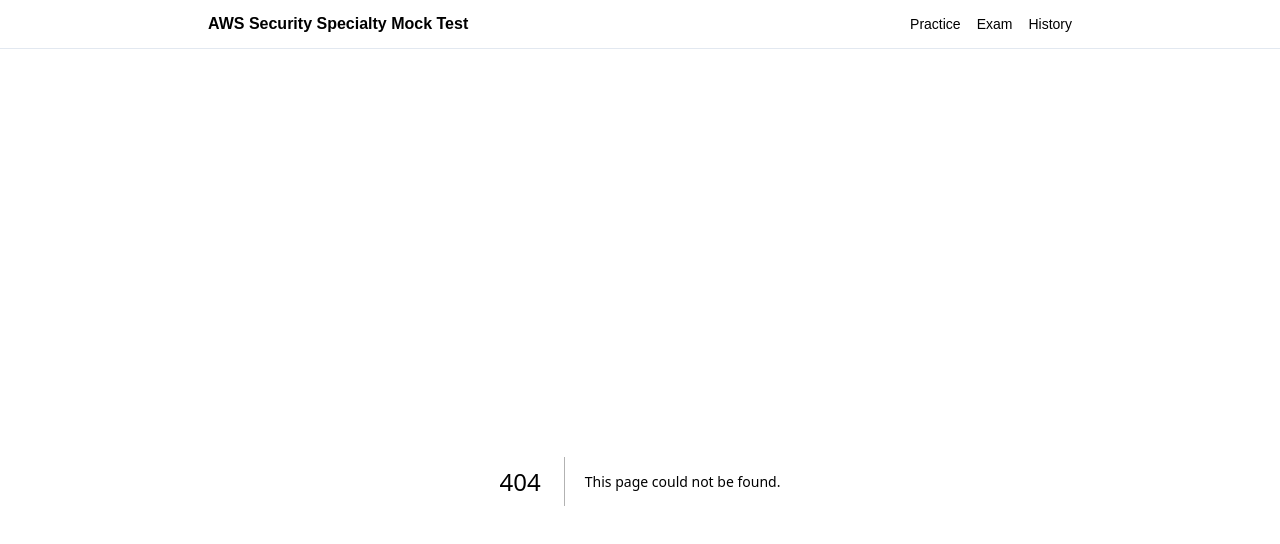
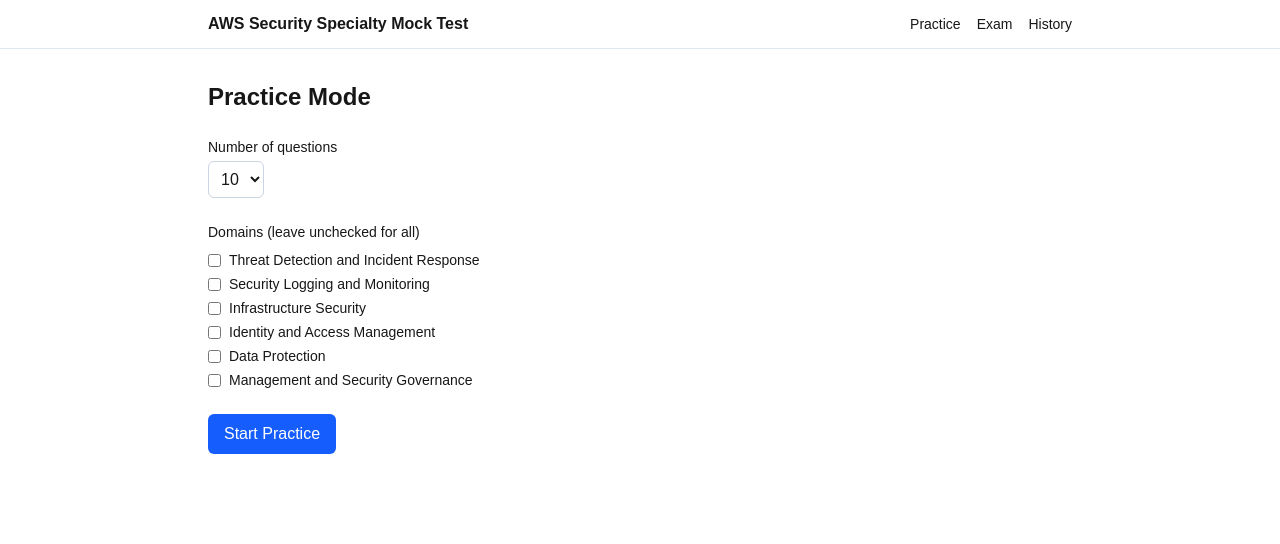
Before and after one commit to modeler2014/aws-scs-mock-test, a Next.js app: page /practice in a window 1280 px wide. Before the commit this address had no page. Shown: the top 544 px of the page. Built offline with nearby package versions, Linux system fonts and the light colour scheme.

Commit message:
feat: add practice mode page with setup, instant feedback, and domain filter

```diff
--- /dev/null
+++ b/src/app/practice/page.tsx
@@ -0,0 +1,137 @@
+'use client'
+
+import { useState } from 'react'
+import { useRouter } from 'next/navigation'
+import { questions as questionBank } from '@/data/questions'
+import { pickRandom, filterByDomains } from '@/lib/shuffle'
+import { isAnswerCorrect, scoreAttempt } from '@/lib/scoring'
+import { saveAttempt } from '@/lib/history'
+import { setCurrentAttempt } from '@/lib/currentAttempt'
+import { useQuizAnswers } from '@/lib/useQuizAnswers'
+import { QuestionCard } from '@/components/QuestionCard'
+import { DOMAINS, type Question } from '@/types/quiz'
+
+const QUESTION_COUNT_OPTIONS = [10, 20, 30, 65]
+
+export default function PracticePage() {
+  const router = useRouter()
+  const [stage, setStage] = useState<'setup' | 'quiz'>('setup')
+  const [questionCount, setQuestionCount] = useState(10)
+  const [selectedDomains, setSelectedDomains] = useState<string[]>([])
+  const [practiceQuestions, setPracticeQuestions] = useState<Question[]>([])
+  const [currentIndex, setCurrentIndex] = useState(0)
+  const [checked, setChecked] = useState(false)
+  const { answers, setAnswer } = useQuizAnswers()
+
+  function toggleDomain(domain: string) {
+    setSelectedDomains((prev) =>
+      prev.includes(domain) ? prev.filter((d) => d !== domain) : [...prev, domain]
+    )
+  }
+
+  function startPractice() {
+    const pool = filterByDomains(questionBank, selectedDomains)
+    setPracticeQuestions(pickRandom(pool, questionCount))
+    setCurrentIndex(0)
+    setChecked(false)
+    setStage('quiz')
+  }
+
+  function finishPractice() {
+    const result = scoreAttempt(practiceQuestions, answers, 'practice')
+    saveAttempt(result)
+    setCurrentAttempt(result)
+    router.push('/results')
+  }
+
+  function handleNext() {
+    if (currentIndex === practiceQuestions.length - 1) {
+      finishPractice()
+      return
+    }
+    setCurrentIndex((i) => i + 1)
+    setChecked(false)
+  }
+
+  if (stage === 'setup') {
+    return (
+      <div className="max-w-md space-y-6">
+        <h1 className="text-2xl font-bold">Practice Mode</h1>
+        <div>
+          <label className="block text-sm font-medium">Number of questions</label>
+          <select
+            className="mt-1 rounded-md border border-slate-300 p-2"
+            value={questionCount}
+            onChange={(e) => setQuestionCount(Number(e.target.value))}
+          >
+            {QUESTION_COUNT_OPTIONS.map((count) => (
+              <option key={count} value={count}>
+                {count}
+              </option>
+            ))}
+          </select>
+        </div>
+        <div>
+          <p className="text-sm font-medium">Domains (leave unchecked for all)</p>
+          <div className="mt-2 space-y-1">
+            {DOMAINS.map((domain) => (
+              <label key={domain} className="flex items-center gap-2 text-sm">
+                <input
+                  type="checkbox"
+                  checked={selectedDomains.includes(domain)}
+                  onChange={() => toggleDomain(domain)}
+                />
+                {domain}
+              </label>
+            ))}
+          </div>
+        </div>
+        <button
+          type="button"
+          onClick={startPractice}
+          className="rounded-md bg-blue-600 px-4 py-2 text-white"
+        >
+          Start Practice
+        </button>
+      </div>
+    )
+  }
+
+  const question = practiceQuestions[currentIndex]
+  const selectedIds = answers[question.id] ?? []
+  const feedback = checked ? { correct: isAnswerCorrect(question, selectedIds) } : null
+
+  return (
+    <div className="space-y-4">
+      <QuestionCard
+        question={question}
+        questionNumber={currentIndex + 1}
+        totalQuestions={practiceQuestions.length}
+        selectedIds={selectedIds}
+        onChange={(ids) => setAnswer(question.id, ids)}
+        disabled={checked}
+        feedback={feedback}
+      />
+      <div className="flex justify-end gap-3">
+        {!checked ? (
+          <button
+            type="button"
+            onClick={() => setChecked(true)}
+            disabled={selectedIds.length === 0}
+            className="rounded-md bg-blue-600 px-4 py-2 text-white disabled:opacity-40"
+          >
+            Check Answer
+          </button>
+        ) : (
+          <button
+            type="button"
+            onClick={handleNext}
+            className="rounded-md bg-green-600 px-4 py-2 text-white"
+          >
+            {currentIndex === practiceQuestions.length - 1 ? 'Finish' : 'Next'}
+          </button>
+        )}
+      </div>
+    </div>
+  )
+}
```
Also changed, not shown: 1 other file (tests, documents, lock files or other folders).
